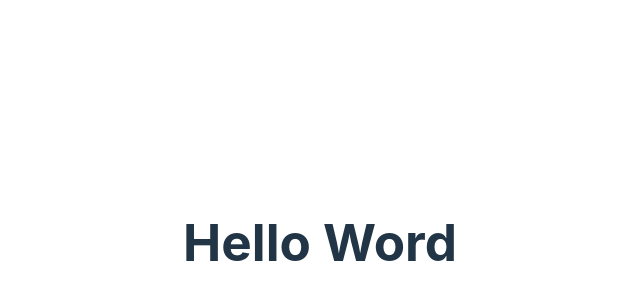
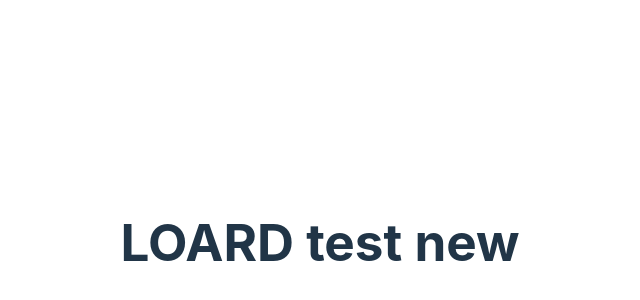
Before and after one commit to ARPDev-Desenvolvimento/init-react-vite-v5, a React (Vite) app: page / in a window 1280 px wide. Shown: the part 158-458 px from the top of the page, without its empty margins (320-960 px from the left). Built offline with nearby package versions, Linux system fonts and the light colour scheme.

Commit message:
novo versão

```diff
--- a/src/App.tsx
+++ b/src/App.tsx
@@ -3,7 +3,7 @@ import "./App.css";
 function App() {
   return (
     <>
-      <h1>Hello Word</h1>
+      <h1>LOARD test new</h1>
     </>
   );
 }
```
